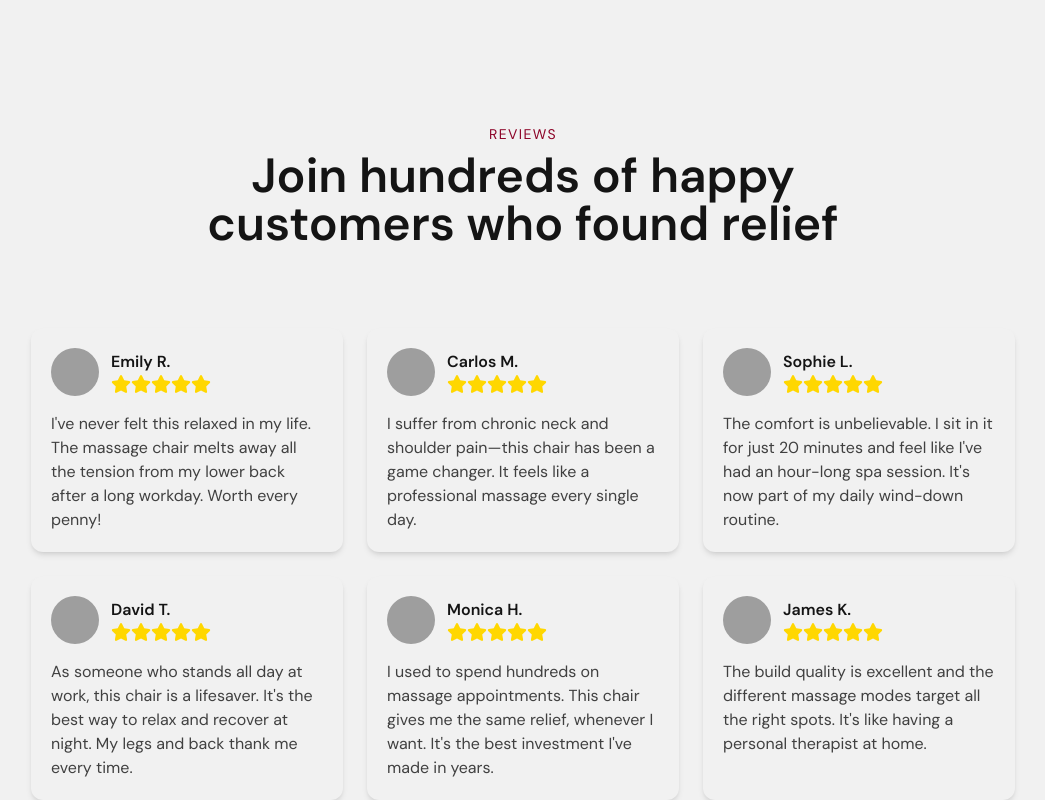
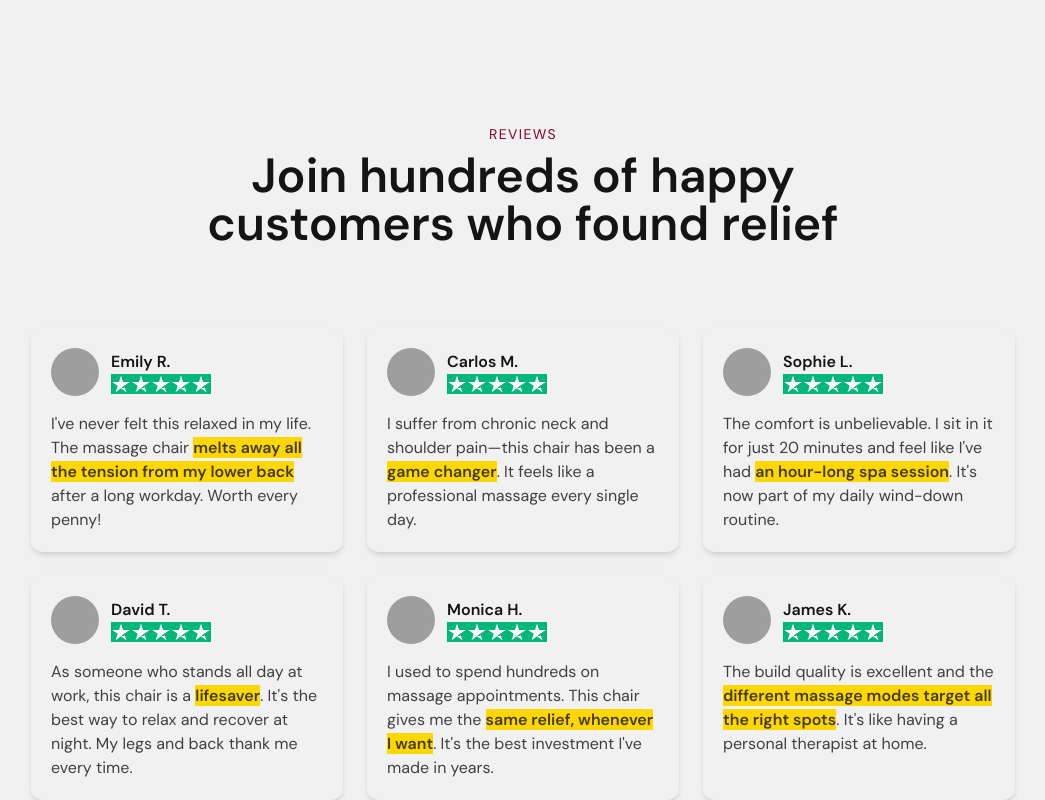
Before and after one commit to nabeelv7/dropship-next, a Next.js app: page / in a window 1280 px wide. Shown: the part 1257-2057 px from the top of the page, without its empty margins (117-1162 px from the left). Built offline with nearby package versions, Linux system fonts and the light colour scheme; grey boxes are pictures that could not be loaded.

Commit message:
added reviews stars -> trustpilot

```diff
--- a/components/Icons.js
+++ b/components/Icons.js
@@ -2,16 +2,18 @@ export function Star({ color, width, height }) {
   return (
     <svg
       xmlns="http://www.w3.org/2000/svg"
-      viewBox="0 0 576 512"
-      fill="currentColor"
-      role="img"
-      aria-label="star icon"
+      viewBox="0 0 48 48"
       width={width}
       height={height}
+      baseProfile="basic"
     >
       <path
         fill={color}
-        d="M316.9 18C311.6 7 300.4 0 288.1 0s-23.4 7-28.8 18L195 150.3 51.4 171.5c-12 1.8-22 10.2-25.7 21.7s-.7 24.2 7.9 32.7L137.8 329 113.2 474.7c-2 12 3 24.2 12.9 31.3s23 8 33.8 2.3l128.3-68.5 128.3 68.5c10.8 5.7 23.9 4.9 33.8-2.3s14.9-19.3 12.9-31.3L438.5 329 542.7 225.9c8.6-8.5 11.7-21.2 7.9-32.7s-13.7-19.9-25.7-21.7L381.2 150.3 316.9 18z"
+        d="M45.023,18.995H28.991L24.039,3.737l-4.968,15.259L3.039,18.98l12.984,9.44l-4.968,15.243 l12.984-9.424l12.968,9.424L32.055,28.42L45.023,18.995z"
+      />
+      <path
+        fill="#005128"
+        d="M33.169,31.871l-1.114-3.451l-8.016,5.819L33.169,31.871z"
       />
     </svg>
   );
--- a/components/SectionReviews.js
+++ b/components/SectionReviews.js
@@ -4,37 +4,37 @@ export default function SectionReviews() {
   const reviews = [
     {
       review:
-        "I've never felt this relaxed in my life. The massage chair melts away all the tension from my lower back after a long workday. Worth every penny!",
+        "I've never felt this relaxed in my life. The massage chair |melts away all the tension from my lower back| after a long workday. Worth every penny!",
       author: "Emily R.",
       pfp: "https://images.unsplash.com/photo-1517841905240-472988babdf9?ixlib=rb-4.0.3&auto=format&fit=crop&w=870&q=80",
     },
     {
       review:
-        "I suffer from chronic neck and shoulder pain—this chair has been a game changer. It feels like a professional massage every single day.",
+        "I suffer from chronic neck and shoulder pain—this chair has been a |game changer|. It feels like a professional massage every single day.",
       author: "Carlos M.",
       pfp: "https://images.unsplash.com/photo-1603415526960-f8f02d6f57a1?ixlib=rb-4.0.3&auto=format&fit=crop&w=870&q=80",
     },
     {
       review:
-        "The comfort is unbelievable. I sit in it for just 20 minutes and feel like I've had an hour-long spa session. It's now part of my daily wind-down routine.",
+        "The comfort is unbelievable. I sit in it for just 20 minutes and feel like I've had |an hour-long spa session|. It's now part of my daily wind-down routine.",
       author: "Sophie L.",
       pfp: "https://images.unsplash.com/photo-1529626455594-4ff0802cfb7e?ixlib=rb-4.0.3&auto=format&fit=crop&w=870&q=80",
     },
     {
       review:
-        "As someone who stands all day at work, this chair is a lifesaver. It's the best way to relax and recover at night. My legs and back thank me every time.",
+        "As someone who stands all day at work, this chair is a |lifesaver|. It's the best way to relax and recover at night. My legs and back thank me every time.",
       author: "David T.",
       pfp: "https://images.unsplash.com/photo-1544723795-3fb6469f5b39?ixlib=rb-4.0.3&auto=format&fit=crop&w=870&q=80",
     },
     {
       review:
-        "I used to spend hundreds on massage appointments. This chair gives me the same relief, whenever I want. It's the best investment I've made in years.",
+        "I used to spend hundreds on massage appointments. This chair gives me the |same relief, whenever I want|. It's the best investment I've made in years.",
       author: "Monica H.",
       pfp: "https://images.unsplash.com/photo-1544005313-94ddf0286df2?ixlib=rb-4.0.3&auto=format&fit=crop&w=870&q=80",
     },
     {
       review:
-        "The build quality is excellent and the different massage modes target all the right spots. It's like having a personal therapist at home.",
+        "The build quality is excellent and the |different massage modes target all the right spots|. It's like having a personal therapist at home.",
       author: "James K.",
       pfp: "https://images.unsplash.com/photo-1603415527129-68e8e2648f0b?ixlib=rb-4.0.3&auto=format&fit=crop&w=870&q=80",
     },
@@ -66,6 +66,19 @@ export function SectionReviewsIntro() {
 }
 
 export function ReviewCard({ review, author, pfp }) {
+  // Split the review by |...| and alternate highlighting
+  const parsedReview = review.split(/(\|[^|]+\|)/g).map((part, idx) => {
+    if (part.startsWith("|") && part.endsWith("|")) {
+      const text = part.slice(1, -1);
+      return (
+        <span key={idx} className="font-semibold bg-[gold]">
+          {text}
+        </span>
+      );
+    }
+    return <span key={idx}>{part}</span>;
+  });
+
   return (
     <div className="bg-base-100 shadow-md rounded-xl p-5 space-y-4 text-left">
       <div className="flex items-center gap-3">
@@ -76,14 +89,16 @@ export function ReviewCard({ review, author, pfp }) {
         />
         <div>
           <h3 className="font-semibold">{author}</h3>
-          <div className="flex">
+          <div className="flex gap-[0.9]">
             {[...Array(5)].map((_, i) => (
-              <Star key={i} color="gold" width="20" height="20" />
+              <div className="bg-[#00b67a]">
+                <Star key={i} color="white" width="20" height="20" />
+              </div>
             ))}
           </div>
         </div>
       </div>
-      <p className="text-base-content/80">{review}</p>
+      <p className="text-base-content/80">{parsedReview}</p>
     </div>
   );
 }
```
